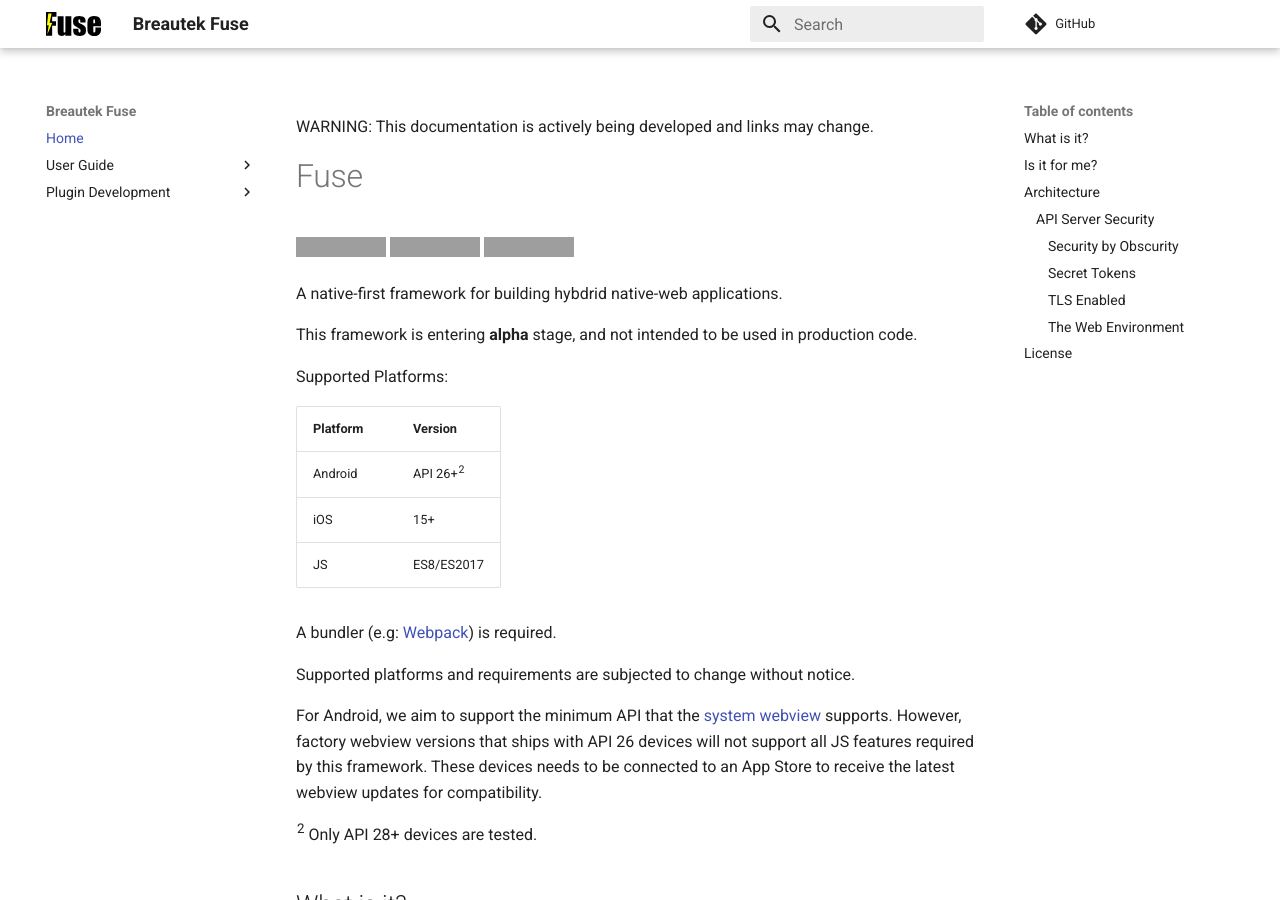
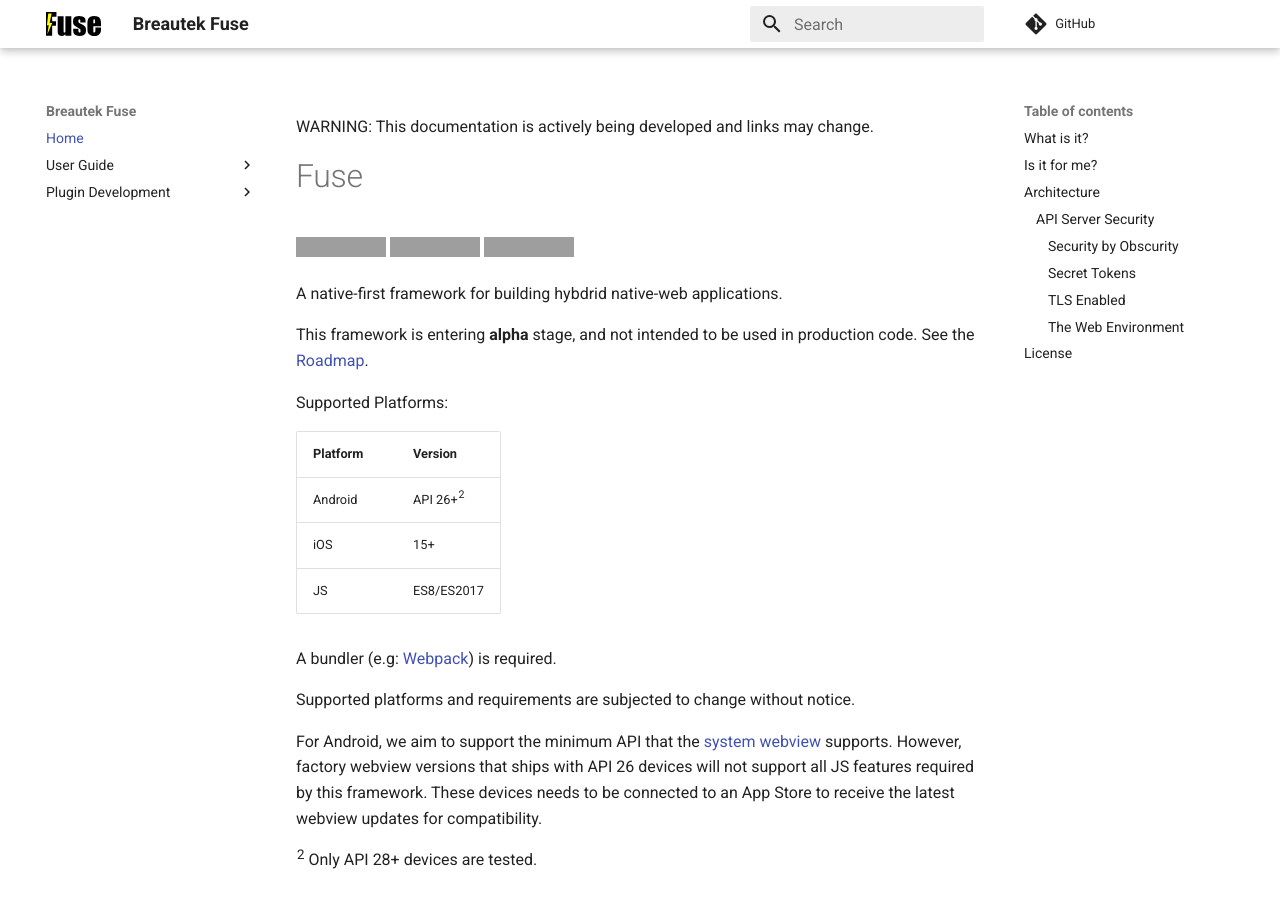
Before and after one commit to btfuse/fuse-docs, an MkDocs documentation site: the page built from docs/index.md, in a window 1280 px wide and 900 px high. Built offline with MkDocs 1.6.1 and Material for MkDocs 9.7.7, drawn with Linux system fonts in a browser that asks for light colours; comment, search, counter and statistics services are not loaded; grey boxes are pictures that could not be loaded.

Commit message:
roadmap link

```diff
--- a/docs/index.md
+++ b/docs/index.md
@@ -9,7 +9,7 @@ WARNING: This documentation is actively being developed and links may change.
 
 A native-first framework for building hybdrid native-web applications.
 
-This framework is entering **alpha** stage, and not intended to be used in production code.
+This framework is entering **alpha** stage, and not intended to be used in production code. See the [Roadmap](https://github.com/orgs/btfuse/discussions/38).
 
 Supported Platforms:
 
```
